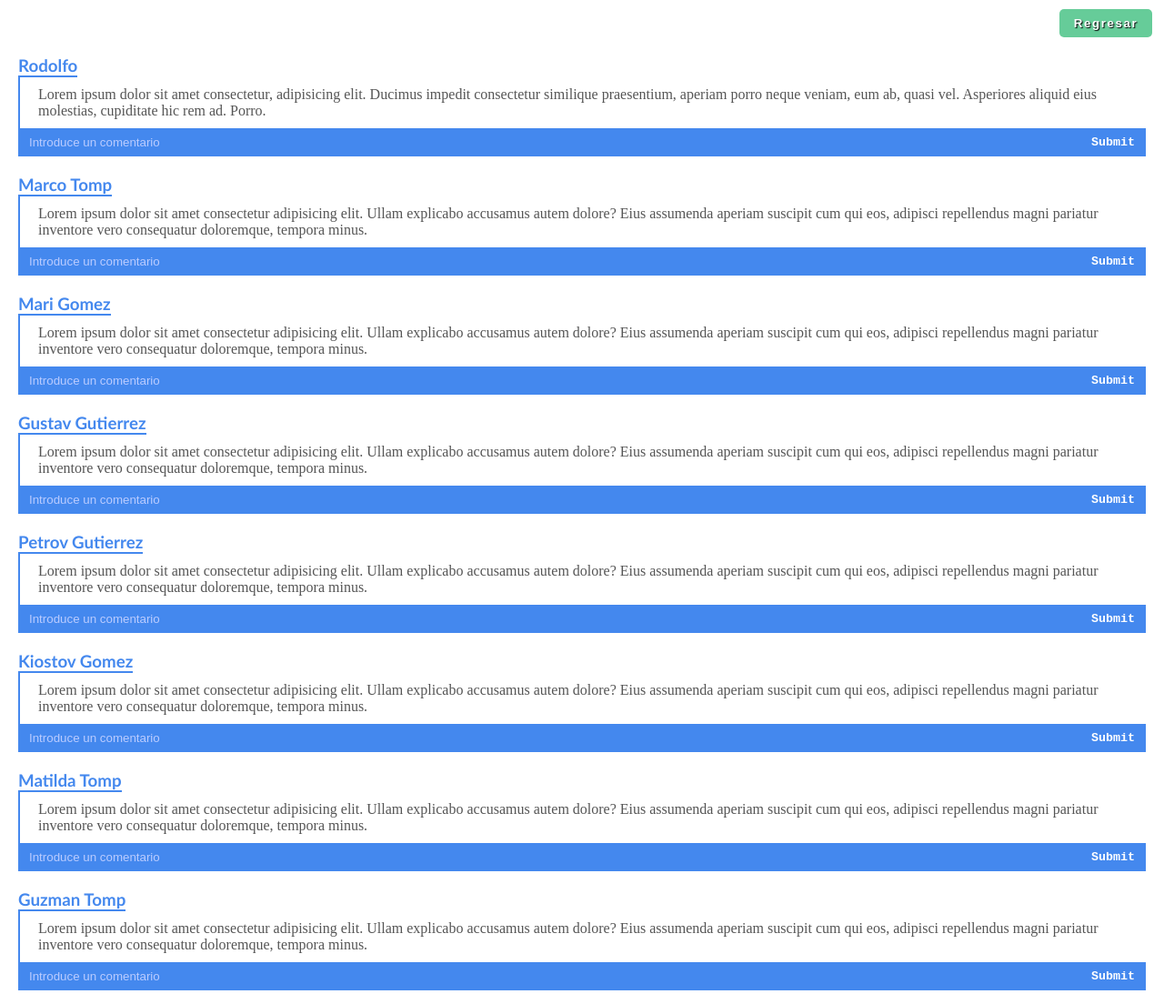
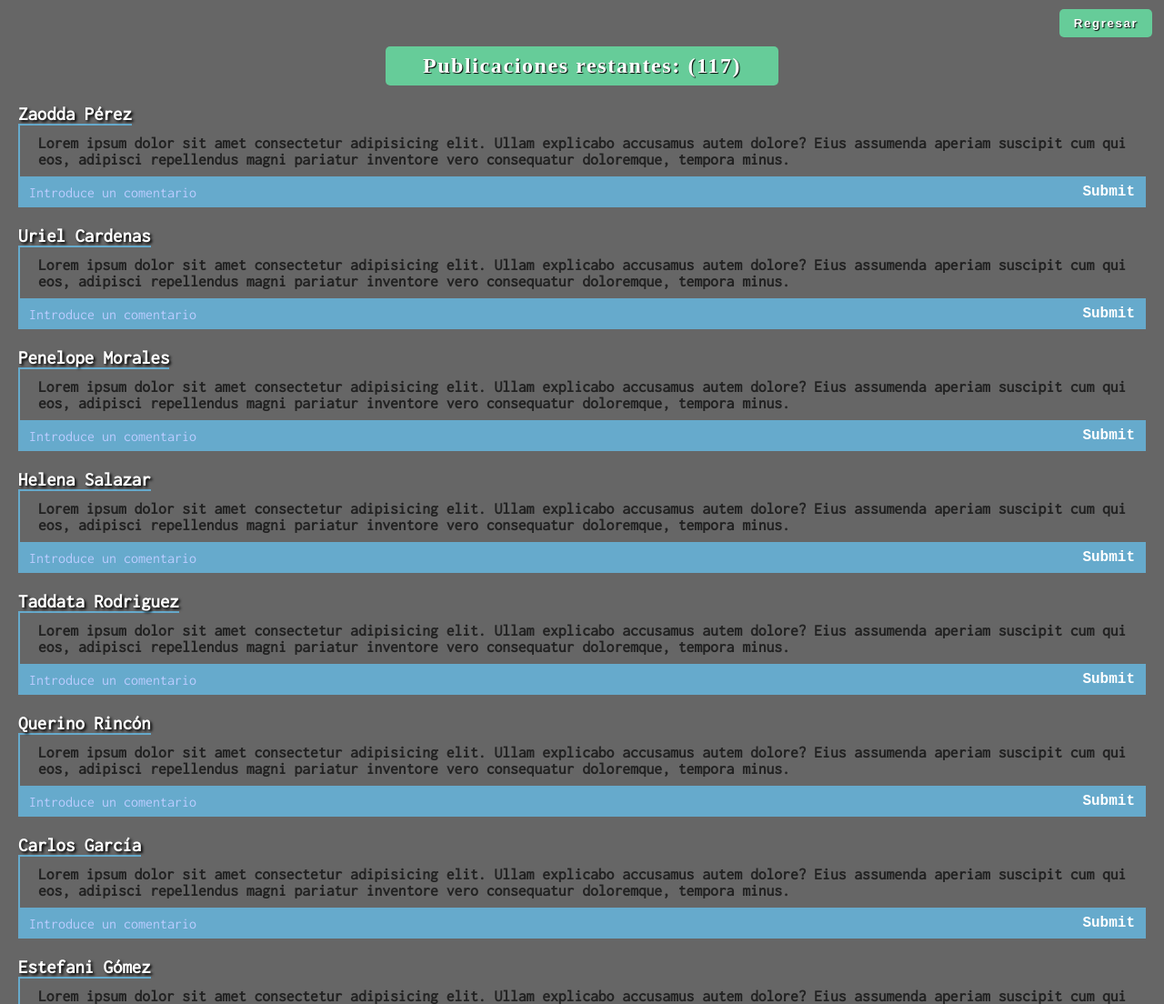
Before and after one commit to JesusMiguel03/Projects, a plain HTML site: page assets/components/lazy load/index.html in a window 1280 px wide. Shown: the top 1104 px of the page at 91% size. Drawn offline with Linux system fonts and the light colour scheme.

Commit message:
[added] random names [added] new style [added] publications counter (just max publications number) [changed] colors [changed] info.txt

```diff
--- a/assets/components/lazy load/index.html
+++ b/assets/components/lazy load/index.html
@@ -6,17 +6,15 @@
     <meta name="viewport" content="width=device-width, initial-scale=1.0">
     <title>Lazy load</title>
     <link rel="stylesheet" href="style.css">
+    <link rel="preconnect" href="https://fonts.googleapis.com">
+    <link rel="preconnect" href="https://fonts.gstatic.com" crossorigin>
+    <link href="https://fonts.googleapis.com/css2?family=Inconsolata&display=swap" rel="stylesheet">
 </head>
 <body>
     <a href="../../../index.html"><button class="button">Regresar</button></a>
+    <h2 id="ctn"></h2>
     <div class="publications">
         <div class="publication">
-            <h3>Rodolfo</h3>
-            <p>Lorem ipsum dolor sit amet consectetur, adipisicing elit. Ducimus impedit consectetur similique praesentium, aperiam porro neque veniam, eum ab, quasi vel. Asperiores aliquid eius molestias, cupiditate hic rem ad. Porro.</p>
-            <div class="commentaries">
-                <input type="text" class="comment" placeholder="Introduce un comentario">
-                <input type="submit"  class="send">
-            </div>
         </div>
     </div>
 </body>
--- a/assets/components/lazy load/index.js
+++ b/assets/components/lazy load/index.js
@@ -1,5 +1,9 @@
 "use strict"
 
+let names = ["Pedro","Juan","Gustabo","Hernesto","Julian","José","Michael","Ana","María","Andrés","Jacinta","Reina","Lucía","Antonio","Juana","Cristal","Andrea","Verónica","Bárbara","Francheska","Julia","Romeo","Carlos","Miguel","Matías","Marco","Paola","Ruben","Julio","Anderson","Camila","Daniela","Estefani","Fabiola","Gabriela","Helena","Irene","Jeniffer","Karoline","Matilda","Nataly","Orianny","Penelope","Quirina","Rosa","Sandy","Taddata","Ubraska","Verona","Wrancheska","Xabby","Yaneth","Zaodda","Bartolomeo","Daniel","Esteban","Francisco","Gabriel","Hector","Iban","Joseph","Klen","Manuel","Natan","Oscar","Pontreus","Querino","Ranuel","Samuel","Toby","Uriel","Victor","Weizz","Xavier","Yan","Zanneth"]
+let lastnames = ["Gómez","González","Del Monte","Del Carmen","López","Gutierrez","Pérez","Andrade","Del Valle","Acosta","Martínez","García","Núñez","Morales","Sandoval","Urdaneta","Cruz","Rincón","Rivera","Ríos","Smith","Bravo","Martín","Sanchez","Rodriguez","White","Torres","Castro","Ruiz","Vargas","Vega","León","Medina","Cardenas","Aguilar","Reyes","Díaz","Salazar","Espinoza","Mendoza"]
+
+const ctn = document.getElementById("ctn")
 const publications =  document.querySelector(".publications")
 let counter = 0
 
@@ -32,15 +36,20 @@ const createPublicationCode = (name, content) => {
     return container
 }
 
+const loadPublications = async num => {
+    function letter(min, max) {
+        return Math.floor(Math.random() * (max - min + 1) + min)
+    }
 
-const loadPublications = async num => {
+
     const request = await fetch("info.txt")
     const content = await request.json()
     const arr = content.content
     const documentFragment = document.createDocumentFragment()
+    ctn.textContent = `Publicaciones restantes: (${arr.length})`
     for (let i = 0; i < num; i++) {
         if (arr[counter] != undefined) {
-            const newPublication = createPublicationCode(arr[counter].name, arr[counter].contentP)
+            const newPublication = createPublicationCode(names[letter(1, names.length) - 1] + " " + lastnames[letter(1, lastnames.length) - 1], arr[counter].contentP)
             documentFragment.appendChild(newPublication)
             counter++
             if (i == num-1) observer.observe(newPublication)
@@ -62,7 +71,6 @@ const loadPublications = async num => {
 const loadMorePublications = entry => {
     if (entry[0].isIntersecting) loadPublications(4)
 }
-
 const observer = new IntersectionObserver(loadMorePublications)
 
 loadPublications(5)
--- a/assets/components/lazy load/style.css
+++ b/assets/components/lazy load/style.css
@@ -1,5 +1,6 @@
 body {
     text-align: center;
+    background-color: #666;
 }
 
 body, h3, div, p, input {
@@ -18,23 +19,26 @@ body, h3, div, p, input {
 .publication {
     text-align: left;
     margin: 20px;
-    color: #555;
+    color: #222;
+    font-weight: bolder;
     opacity: 0;
     animation: show 1s forwards 0.5s;
 }
 
 .publication p {
     padding: 10px 20px;
-    border-left: 2px solid #48e;
+    border-left: 2px solid #6ac;
+    font-size: 1.1rem;
+    font-family: 'Inconsolata', monospace;
 }
 
 .publication h3 {
-    padding: 0;
-    margin-bottom: 0;
-    color: #48e;
-    border-bottom: 2px solid #48e;
-    display: inline-block;
-    font-family: 'Gill Sans', 'Gill Sans MT', Calibri, 'Trebuchet MS', sans-serif;
+    width: fit-content;
+    border-bottom: 2px solid #6ac;
+    color: #FFF;
+    font-size: 1.3rem;
+    text-shadow: 2px 2px 3px #000;
+    font-family: 'Inconsolata', monospace;
 }
 
 .commentaries {
@@ -44,9 +48,11 @@ body, h3, div, p, input {
 .commentaries input {
     padding: 8px 12px;
     border: none;
-    background-color: #48e;
+    background-color: #6ac;
     color: #FFF;
     outline: none;
+    font-size: 1rem;
+    font-family: 'Inconsolata', monospace;
 }
 
 .commentaries .comment {
@@ -57,6 +63,10 @@ body, h3, div, p, input {
     min-width: 60px;
     font-weight: bolder;
     font-family: monospace;
+}
+
+.send {
+    cursor: pointer;
 }
 
 .comment::placeholder {
@@ -79,6 +89,22 @@ body, h3, div, p, input {
     cursor: pointer;
 }
 
+#ctn {
+    display: block;
+    width: 400px;
+    padding: 8px 16px;
+    margin: 10px auto;
+    border: none;
+    border-radius: 5px;
+    outline: none;
+    color: #FFF;
+    text-shadow: 1px 1px 1px #000;
+    font-weight: bolder;
+    letter-spacing: 0.1rem;
+    background-color: #6c9;
+    cursor: pointer;
+}
+
 @keyframes show {
     from {
         opacity: 0;
```
Also changed, not shown: assets/components/lazy load/info.txt.
